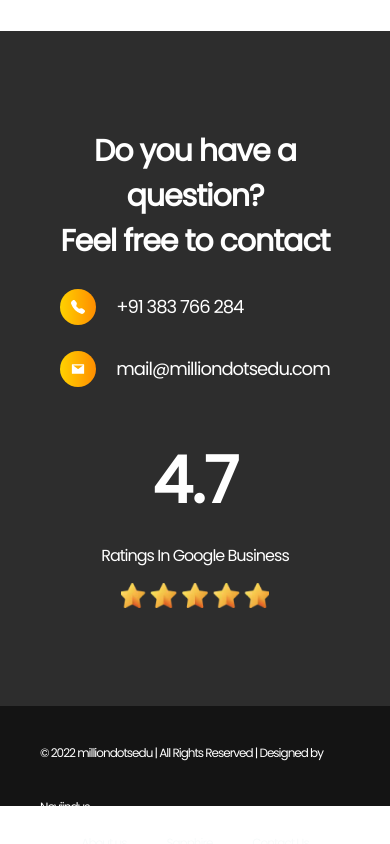
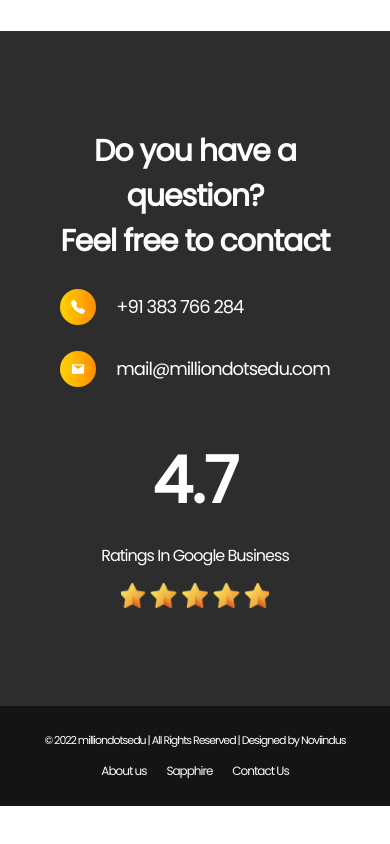
Before and after one commit to hafizmp/milliondots-website-ui, a React (Create React App) app: page / in a window 390 px wide. Shown: the part 8005-8849 px from the top of the page. After the commit the page ends 8811 px from the top, so only its background shows below. Built offline with nearby package versions, Linux system fonts and the light colour scheme.

Commit message:
Styles changed

```diff
--- a/src/components/Footer/Footer.scss
+++ b/src/components/Footer/Footer.scss
@@ -11,7 +11,6 @@ footer {
         & h5 {
             font-weight: 400;
             font-size: 14px;
-            line-height: 54px;
         }
     }
 
@@ -36,11 +35,13 @@ footer {
 
         .copyright {
             & h5 {
-                font-size: 12px;
+                font-size: 11px;
+                text-align: center;
             }
         }
 
         .footer-links {
+            gap: 20px;
             & a {
                 color: var(--bgsecondary-color);
                 font-size: 12px;
```
